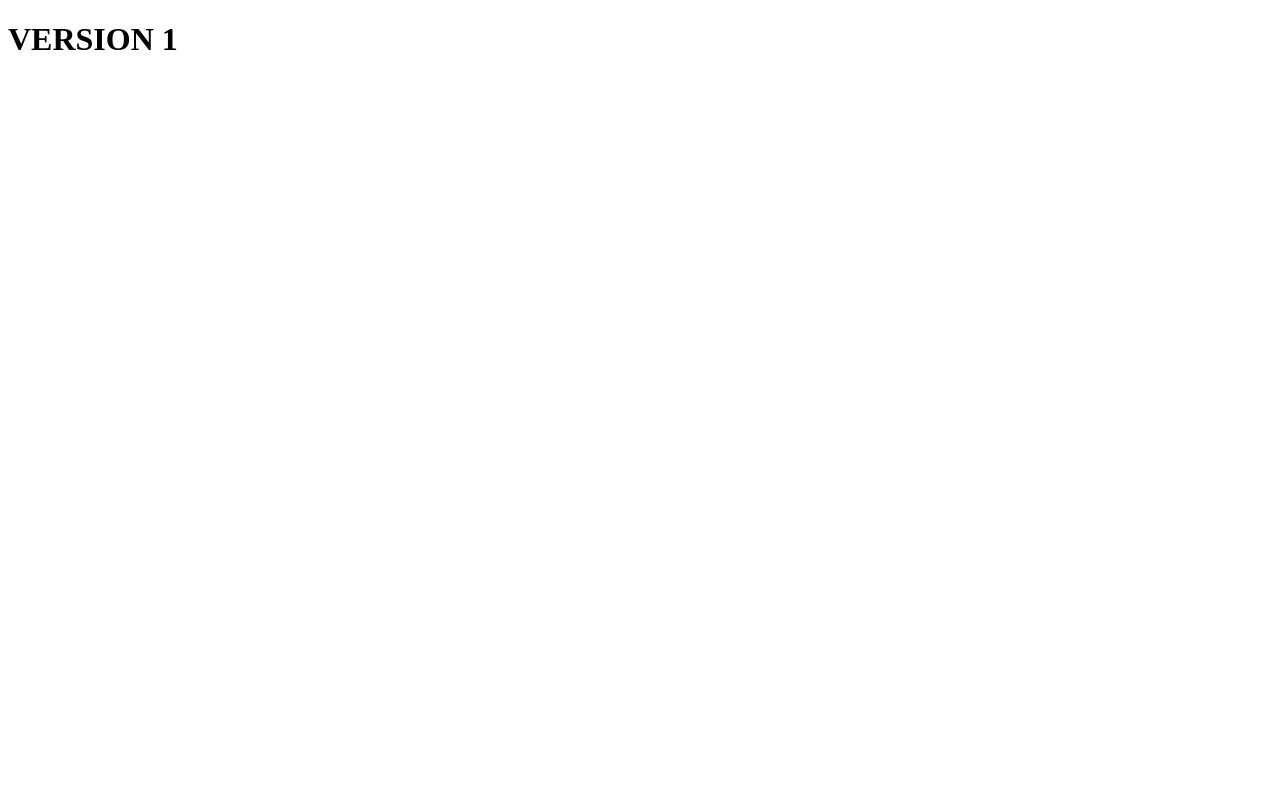
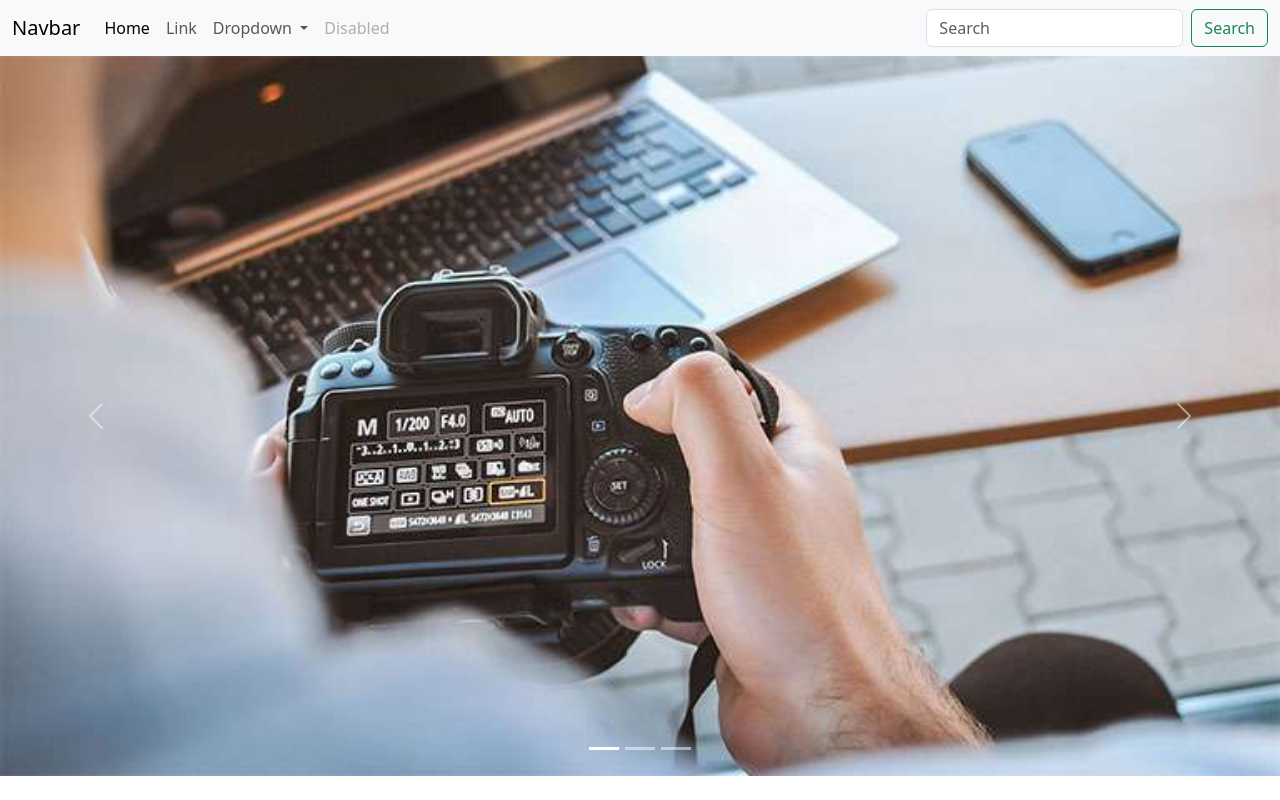
Before and after one commit to CamiloBueno1/miproyecto, a plain HTML site: page index.html in a window 1280 px wide. Drawn offline with nearby package versions, Linux system fonts and the light colour scheme.

Commit message:
Version final

```diff
--- a/index.html
+++ b/index.html
@@ -1,12 +1,93 @@
 <!DOCTYPE html>
 <html lang="en">
+
 <head>
     <meta charset="UTF-8">
     <meta http-equiv="X-UA-Compatible" content="IE=edge">
     <meta name="viewport" content="width=device-width, initial-scale=1.0">
     <title>Document</title>
+    <link href="https://cdn.jsdelivr.net/npm/bootstrap@5.3.2/dist/css/bootstrap.min.css" rel="stylesheet"
+        integrity="sha384-T3c6CoIi6uLrA9TneNEoa7RxnatzjcDSCmG1MXxSR1GAsXEV/Dwwykc2MPK8M2HN" crossorigin="anonymous">
 </head>
+
 <body>
-    <h1>VERSION 1</h1>
+    <nav class="navbar navbar-expand-lg bg-body-tertiary">
+        <div class="container-fluid">
+            <a class="navbar-brand" href="#">Navbar</a>
+            <button class="navbar-toggler" type="button" data-bs-toggle="collapse"
+                data-bs-target="#navbarSupportedContent" aria-controls="navbarSupportedContent" aria-expanded="false"
+                aria-label="Toggle navigation">
+                <span class="navbar-toggler-icon"></span>
+            </button>
+            <div class="collapse navbar-collapse" id="navbarSupportedContent">
+                <ul class="navbar-nav me-auto mb-2 mb-lg-0">
+                    <li class="nav-item">
+                        <a class="nav-link active" aria-current="page" href="#">Home</a>
+                    </li>
+                    <li class="nav-item">
+                        <a class="nav-link" href="#">Link</a>
+                    </li>
+                    <li class="nav-item dropdown">
+                        <a class="nav-link dropdown-toggle" href="#" role="button" data-bs-toggle="dropdown"
+                            aria-expanded="false">
+                            Dropdown
+                        </a>
+                        <ul class="dropdown-menu">
+                            <li><a class="dropdown-item" href="#">Action</a></li>
+                            <li><a class="dropdown-item" href="#">Another action</a></li>
+                            <li>
+                                <hr class="dropdown-divider">
+                            </li>
+                            <li><a class="dropdown-item" href="#">Something else here</a></li>
+                        </ul>
+                    </li>
+                    <li class="nav-item">
+                        <a class="nav-link disabled" aria-disabled="true">Disabled</a>
+                    </li>
+                </ul>
+                <form class="d-flex" role="search">
+                    <input class="form-control me-2" type="search" placeholder="Search" aria-label="Search">
+                    <button class="btn btn-outline-success" type="submit">Search</button>
+                </form>
+            </div>
+        </div>
+    </nav>
+
+    <div id="carouselExampleIndicators" class="carousel slide">
+        <div class="carousel-indicators">
+            <button type="button" data-bs-target="#carouselExampleIndicators" data-bs-slide-to="0" class="active"
+                aria-current="true" aria-label="Slide 1"></button>
+            <button type="button" data-bs-target="#carouselExampleIndicators" data-bs-slide-to="1"
+                aria-label="Slide 2"></button>
+            <button type="button" data-bs-target="#carouselExampleIndicators" data-bs-slide-to="2"
+                aria-label="Slide 3"></button>
+        </div>
+        <div class="carousel-inner">
+            <div class="carousel-item active">
+                <img src="images/Fotos_libres@2x.jpg" class="d-block w-100" alt="...">
+            </div>
+            <div class="carousel-item">
+                <img src="images/imagenes-sin-copyright-gratis.jpg" class="d-block w-100" alt="...">
+            </div>
+            <div class="carousel-item">
+                <img src="images/descarga.jfif" class="d-block w-100" alt="...">
+            </div>
+        </div>
+        <button class="carousel-control-prev" type="button" data-bs-target="#carouselExampleIndicators"
+            data-bs-slide="prev">
+            <span class="carousel-control-prev-icon" aria-hidden="true"></span>
+            <span class="visually-hidden">Previous</span>
+        </button>
+        <button class="carousel-control-next" type="button" data-bs-target="#carouselExampleIndicators"
+            data-bs-slide="next">
+            <span class="carousel-control-next-icon" aria-hidden="true"></span>
+            <span class="visually-hidden">Next</span>
+        </button>
+    </div>
+
+    <script src="https://cdn.jsdelivr.net/npm/bootstrap@5.3.2/dist/js/bootstrap.bundle.min.js"
+        integrity="sha384-C6RzsynM9kWDrMNeT87bh95OGNyZPhcTNXj1NW7RuBCsyN/o0jlpcV8Qyq46cDfL"
+        crossorigin="anonymous"></script>
 </body>
+
 </html>
```
Also changed, not shown: images/Fotos_libres@2x.jpg (added), images/descarga.jfif (added), images/imagenes-sin-copyright-gratis.jpg (added).
